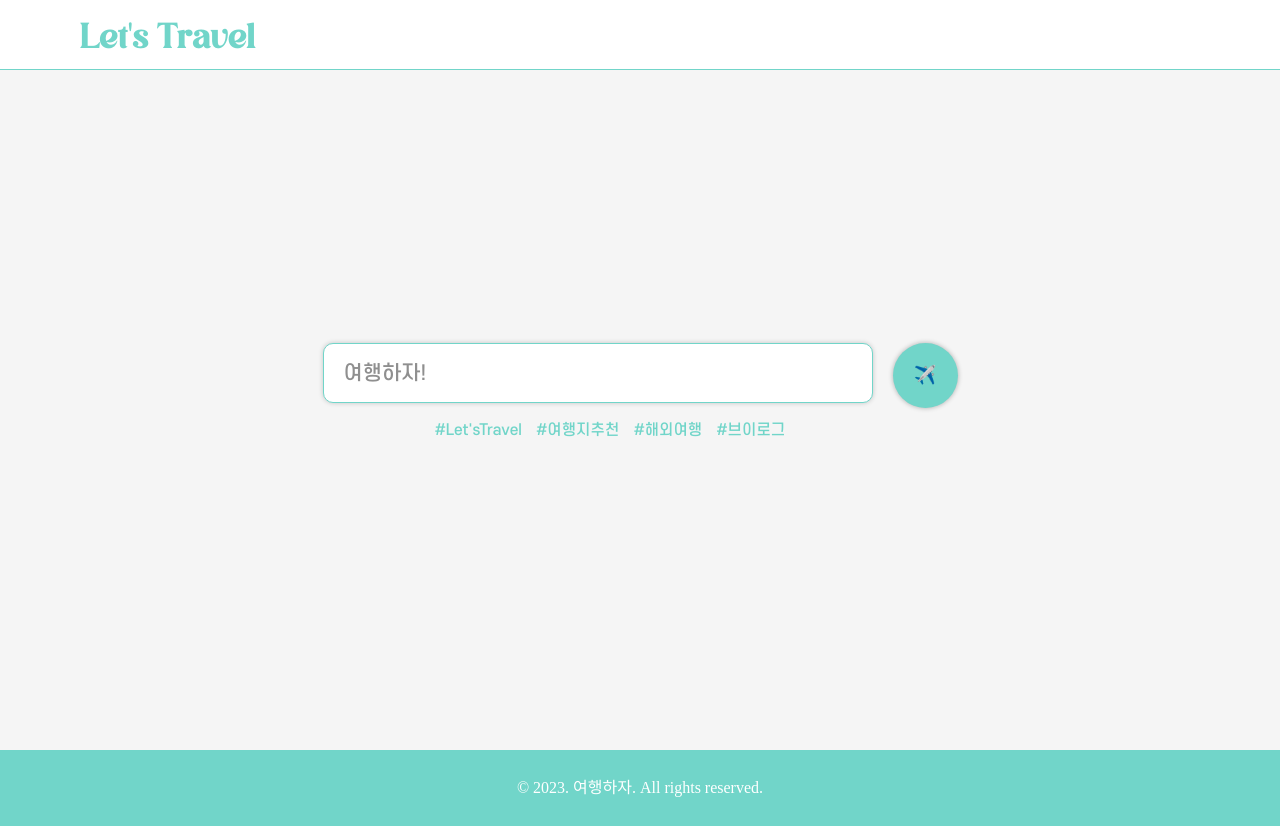
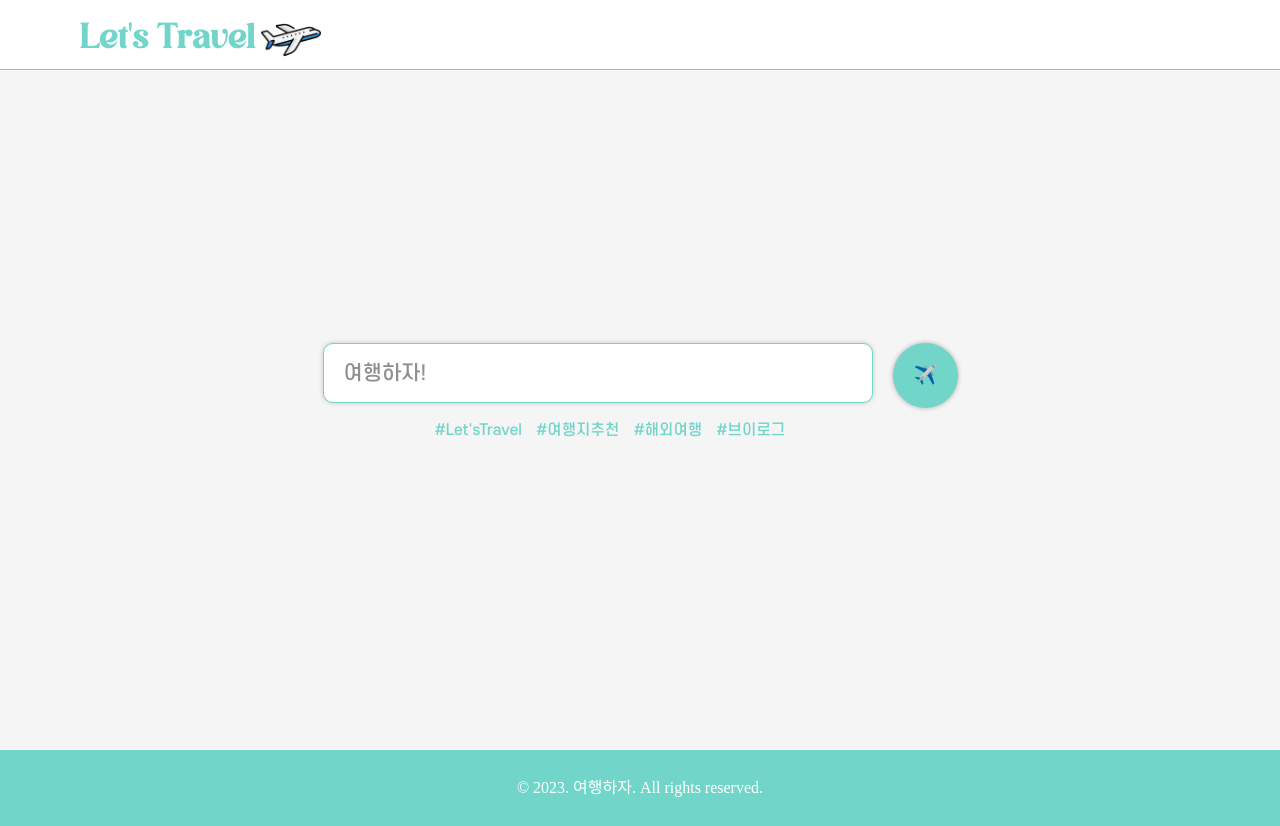
Before and after one commit to h0ngwon/lets-travel, a React (Create React App) app: page / in a window 1280 px wide. Built offline with nearby package versions, Linux system fonts and the light colour scheme; no server answers.

Commit message:
Design: 이미지 추가

```diff
--- a/src/components/Home.jsx
+++ b/src/components/Home.jsx
@@ -37,7 +37,7 @@ const Home = () => {
                             icon: 'error',
                             title: '이미 가입된 이메일입니다.',
                             text: '이메일 주소를 확인해주세요.',
-                            confirmButtonColor: '#71d5c9',
+                            confirmButtonColor: '',
                         }).then(() => {
                             signupHandler();
                         });
@@ -146,9 +146,9 @@ const Home = () => {
     // '여행하러가기' 버튼 클릭 시, 실행
     const askLoginButtonHandler = () => {
         Swal.fire({
-            imageUrl: 'https://cdn-0.emojis.wiki/emoji-pics/apple/airplane-apple.png',
-            imageWidth: 300,
-            imageHeight: 200,
+            imageUrl: '/imgs/airplane.png',
+            imageWidth: 256,
+            imageHeight: 256,
             title: '로그인 후 이용이 가능합니다.',
             text: '로그인 하시겠습니까?',
             color: '#71d5c9',
@@ -171,9 +171,9 @@ const Home = () => {
     // 'Login' 버튼 클릭 시, 실행
     const loginSignupButtonHandler = () => {
         Swal.fire({
-            imageUrl: '/imgs/airplain_icon.ico',
-            imageWidth: 300,
-            imageHeight: 200,
+            imageUrl: '/imgs/airplane.png',
+            imageWidth: 256,
+            imageHeight: 256,
             title: "Let's Travel !",
             color: '#71d5c9',
             showDenyButton: true,
--- a/src/components/ui/Navbar.jsx
+++ b/src/components/ui/Navbar.jsx
@@ -5,6 +5,7 @@ import { signOut } from 'firebase/auth';
 import { auth } from '../../config/firebaseConfig';
 import { onAuthStateChanged } from 'firebase/auth';
 import Swal from 'sweetalert2';
+import airplane from 'assets/airplane.png'
 
 function Navbar() {
     const navigate = useNavigate();
@@ -38,7 +39,7 @@ function Navbar() {
     };
     return (
         <NavContainer>
-            <MainLogo onClick={() => navigate('/')}>Let's Travel</MainLogo>
+            <MainLogo onClick={() => navigate('/')}>Let's Travel <MainLogoImage src={airplane}/></MainLogo>
             {auth.currentUser && (
                 <LogoutBtn onClick={() => logOut()}>로그아웃</LogoutBtn>
             )}
@@ -55,7 +56,7 @@ const NavContainer = styled.div`
     align-items: center;
 `;
 const MainLogo = styled.h1`
-    width: 300px;
+    width: 360px;
     height: 60px;
     display: flex;
     justify-content: flex-start;
@@ -66,6 +67,12 @@ const MainLogo = styled.h1`
     font-family: Avigea;
     cursor: pointer;
 `;
+
+const MainLogoImage = styled.img`
+    width: 60px;
+    height: 60px;
+    margin-left: 5px;
+`
 
 const LogoutBtn = styled.button`
     margin-right: 80px;
```
Also changed, not shown: public/imgs/airplane.png (added), src/assets/airplane.png (added).
